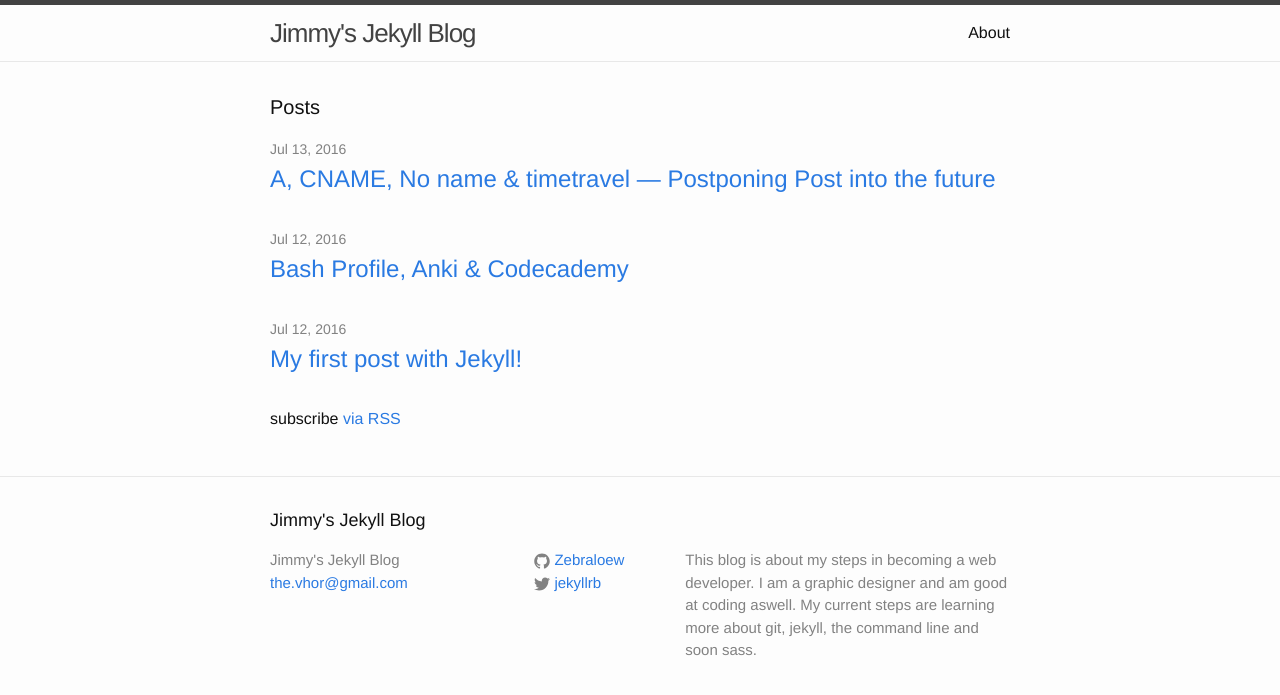
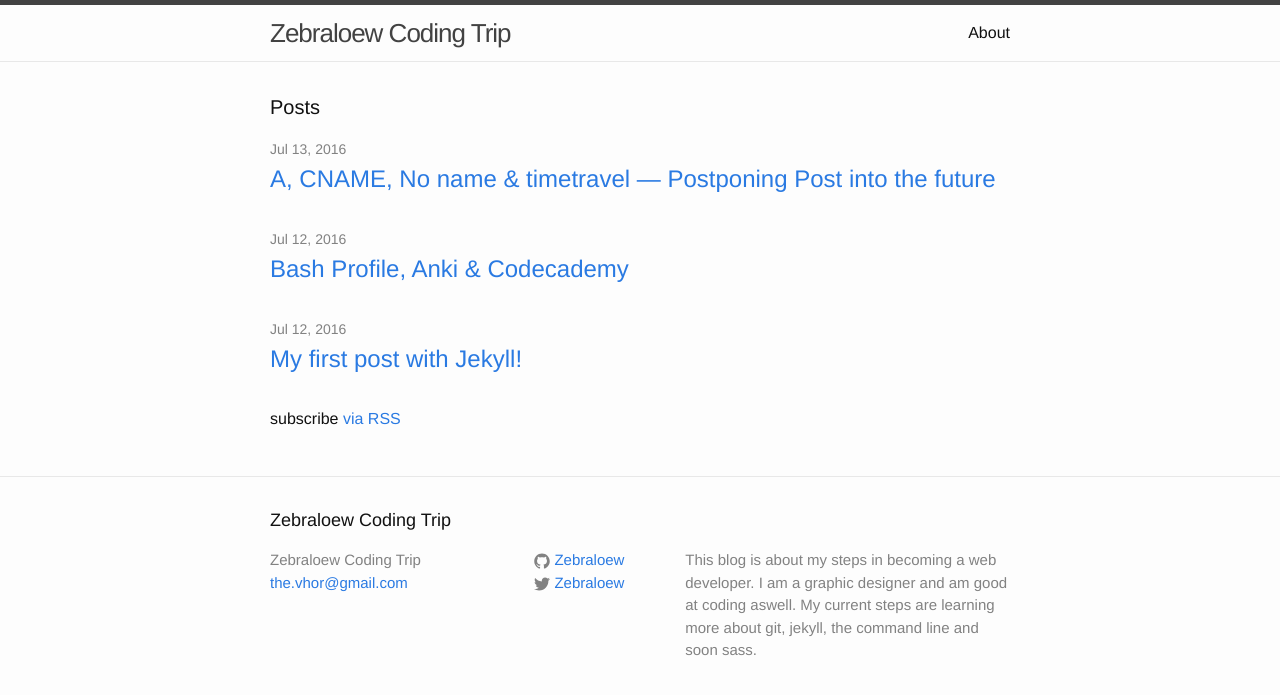
Before and after one commit to Zebraloew/Zebraloew.github.io, a Jekyll site: the page built from index.html, in a window 1280 px wide. Shown: the top 695 px of the page. Built offline with Jekyll 4.4.1, drawn with Linux system fonts in a browser that asks for light colours.

Commit message:
Update _config.yml

```diff
--- a/_config.yml
+++ b/_config.yml
@@ -6,7 +6,7 @@
 # 'jekyll serve'. If you change this file, please restart the server process.
 
 # Site settings
-title: Jimmy's Jekyll Blog
+title: Zebraloew Coding Trip
 email: the.vhor@gmail.com
 description: > # this means to ignore newlines until "baseurl:"
   This blog is about my steps in becoming a web developer.
@@ -16,7 +16,7 @@ description: > # this means to ignore newlines until "baseurl:"
 
 baseurl: "" # the subpath of your site, e.g. /blog
 url: "http://jakobmalek.com/jekyll" # the base hostname & protocol for your site
-twitter_username: jekyllrb
+twitter_username: Zebraloew
 github_username:  Zebraloew
 
 # Build settings
```
